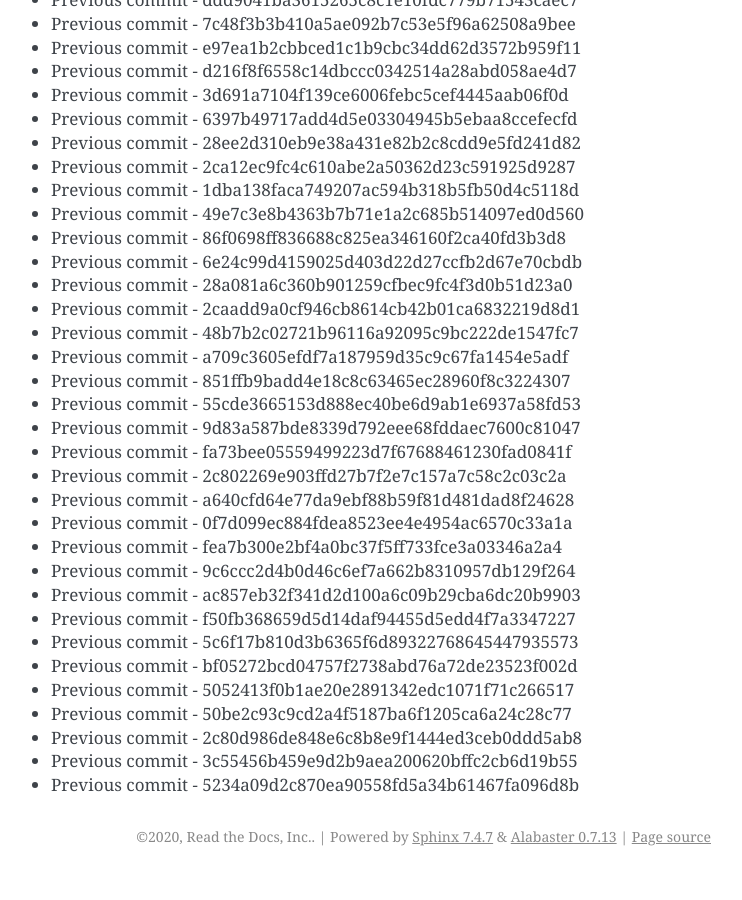
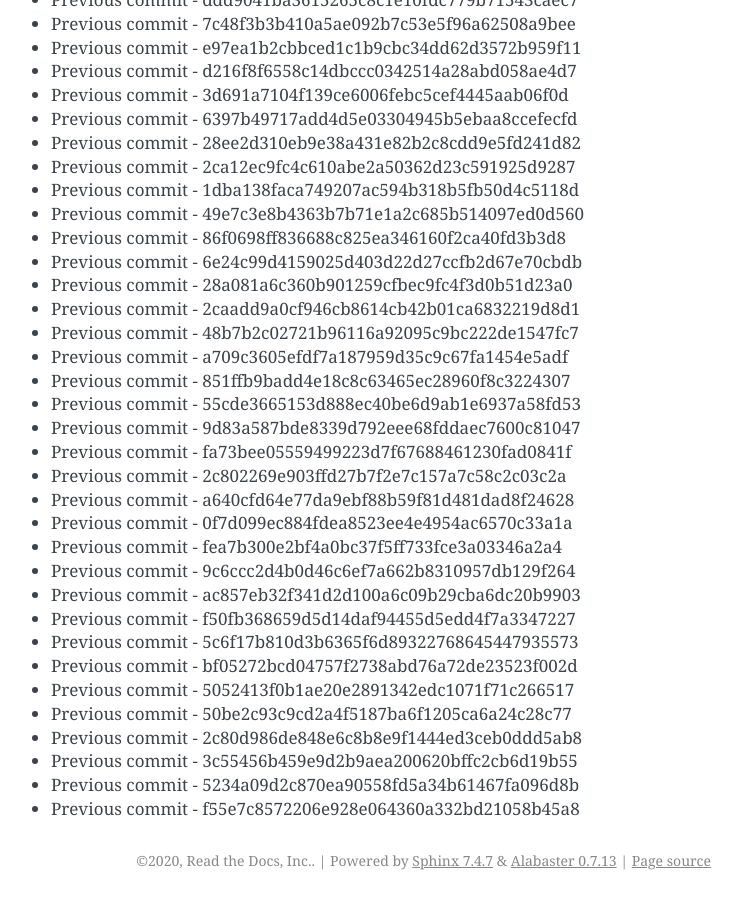
Before and after one commit to readthedocs/rtd-git-stresstest, a Sphinx documentation site: the page built from docs/updates.rst, in a window 1280 px wide and 900 px high, scrolled down 19003 px. Shown: the whole window, without its empty margins (399-1141 px from the left). Built offline with Sphinx 7.4.7, drawn with Linux system fonts in a browser that asks for light colours; before the commit the page ends 19879 px from its top, so only the background shows below that.

Commit message:
Generating commit from previous: f55e7c8572206e928e064360a332bd21058b45a8

```diff
--- a/docs/updates.rst
+++ b/docs/updates.rst
@@ -830,3 +830,4 @@ It can be tested for any performance characteristics.
 * Previous commit - 2c80d986de848e6c8b8e9f1444ed3ceb0ddd5ab8
 * Previous commit - 3c55456b459e9d2b9aea200620bffc2cb6d19b55
 * Previous commit - 5234a09d2c870ea90558fd5a34b61467fa096d8b
+* Previous commit - f55e7c8572206e928e064360a332bd21058b45a8
```
